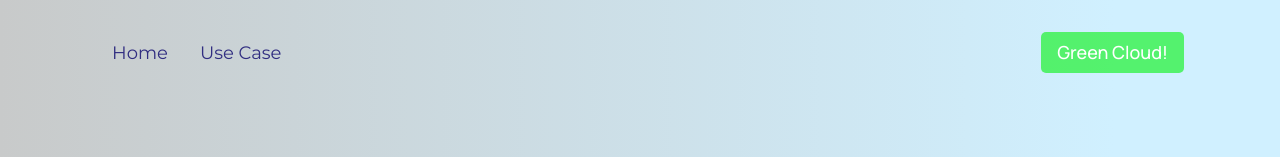
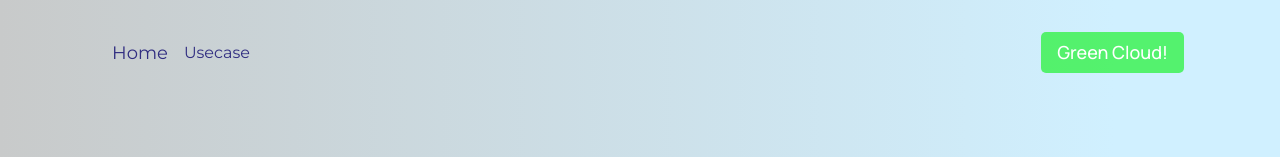
Before and after one commit to silasnikhil/green-footprints, a React (Create React App) app: page / in a window 1280 px wide. Shown: the top 157 px of the page. Built offline with nearby package versions, Linux system fonts and the light colour scheme.

Commit message:
Use cases initiate

```diff
--- a/package.json
+++ b/package.json
@@ -12,6 +12,7 @@
     "react-dom": "^18.2.0",
     "react-icons": "^4.6.0",
     "react-router-dom": "^6.4.3",
+    "react-router-hash-link": "^2.4.3",
     "react-scripts": "5.0.1",
     "web-vitals": "^2.1.4"
   },
--- a/src/App.js
+++ b/src/App.js
@@ -2,6 +2,8 @@ import { Route, Routes } from "react-router";
 import "./App.css";
 import Dashboard from "./pages/Dashboard";
 import Landing from "./pages/Landing";
+import Usecase from "./pages/Usecase";
+
 
 function App() {
   return (
@@ -9,6 +11,7 @@ function App() {
       <Routes>
         <Route path="/" element={<Landing />} />
         <Route path="/dashboard" element={<Dashboard />} />
+        <Route path="/usecase" element={<Usecase />} />
       </Routes>
     </div>
   );
--- a/src/components/NavBar/NavBar.jsx
+++ b/src/components/NavBar/NavBar.jsx
@@ -1,9 +1,14 @@
 import React, { useState } from "react";
 import { RiMenu3Line, RiCloseLine } from "react-icons/ri";
 import { useNavigate } from "react-router";
+
 import "./NavBar.css";
 
 const NavBar = () => {
+
+  const [click, setClick] = useState(false)
+    const handleClick = () => setClick(!click)
+
   const [toggleMenu, setToggleMenu] = useState(false);
   const navigate = useNavigate();
   return (
@@ -15,10 +20,14 @@ const NavBar = () => {
               Home
             </a>
           </p>
+          <button className="text-indigo-900" type="button" onClick={() => navigate("/usecase")}>
+          Usecase
+        </button>
+
+
           <p>
-            <a href="#usecase" className="text-indigo-900">
-              Use Case
-            </a>
+
+
           </p>
         </div>
       </div>
--- /dev/null
+++ b/src/pages/Usecase.jsx
@@ -0,0 +1,14 @@
+import React from 'react'
+
+
+const Usecase = () => {
+  return (
+    <div className="backgroungimg">
+
+
+    <h1 style={{color: "red"}}>Hello</h1>
+    </div>
+  )
+}
+
+export default Usecase
```
Also changed, not shown: src/assets/bg1.png (added), 1 other file (tests, documents, lock files or other folders).
